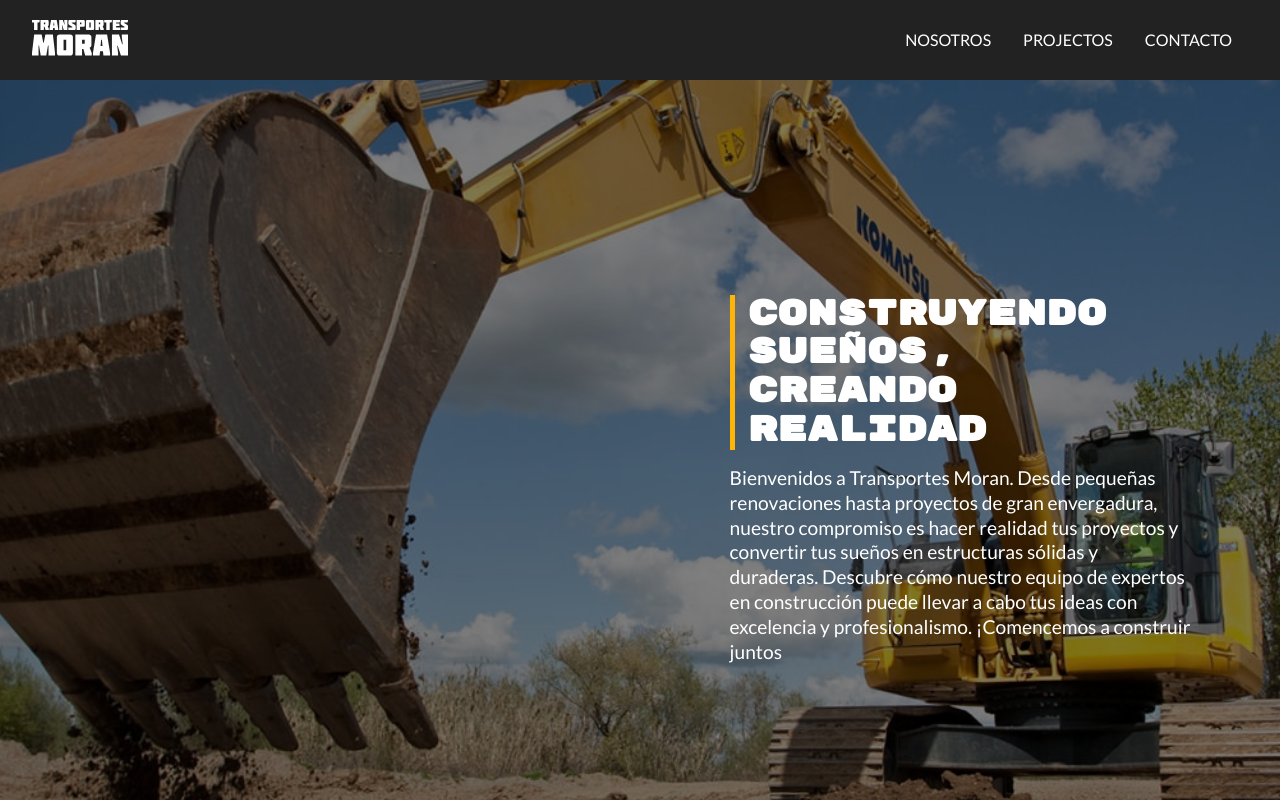
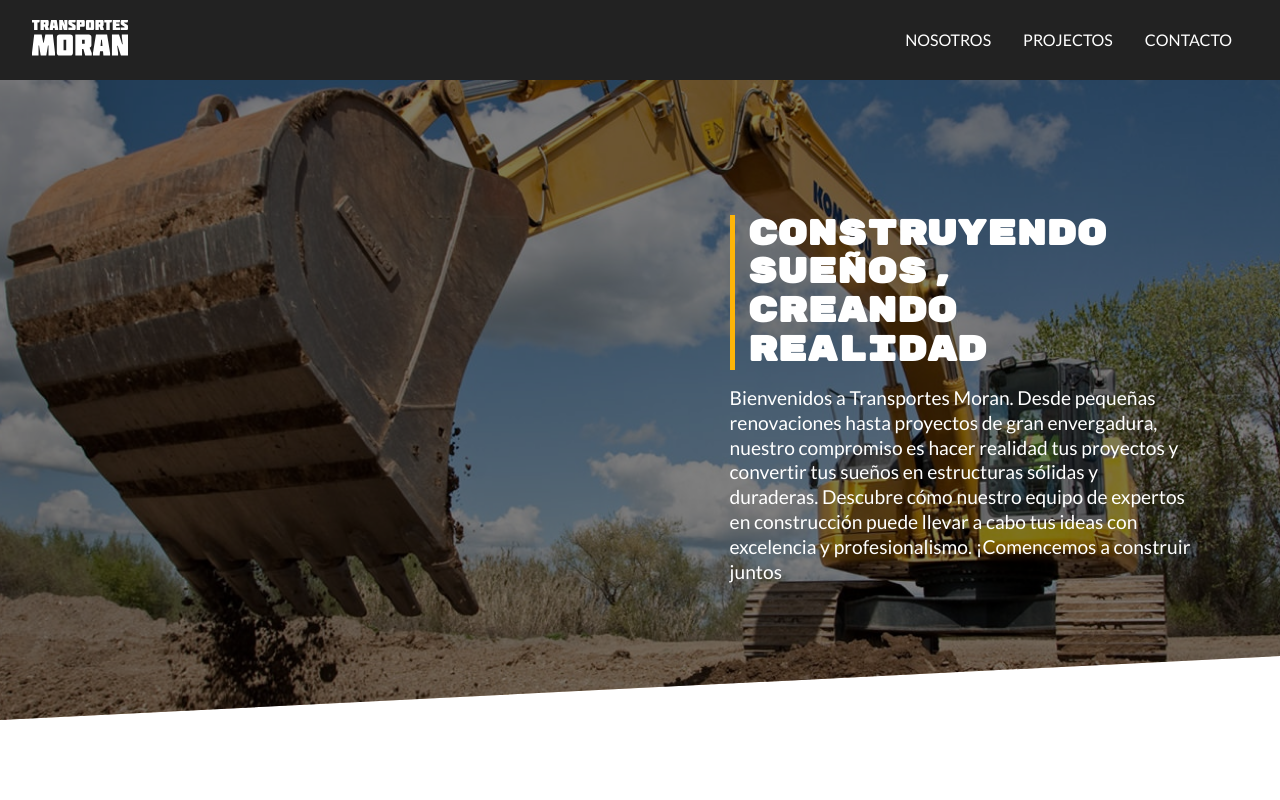
Before and after one commit to psyout/transportes-moran, a React (Create React App) app: page / in a window 1280 px wide. Shown: the top 800 px of the page. Built offline with nearby package versions, Linux system fonts and the light colour scheme.

Commit message:
fix some css bugs

```diff
--- a/src/components/Hero/Hero.scss
+++ b/src/components/Hero/Hero.scss
@@ -8,7 +8,7 @@
 	clip-path: polygon(0% 0%, 100% 0%, 100% calc(100% - 4rem), 0 100%);
 
 	@include desktop-sm {
-		height: 80bh;
+		height: 80vh;
 	}
 }
 
```
